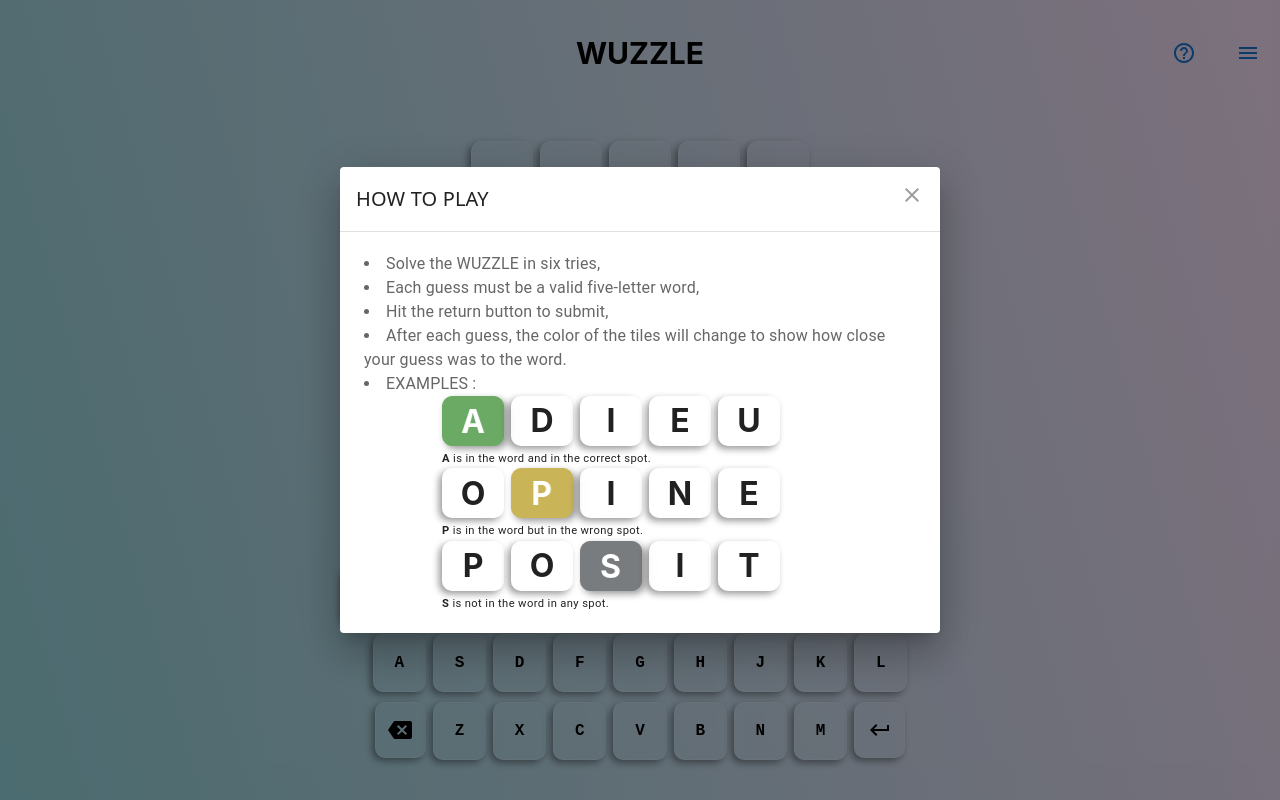
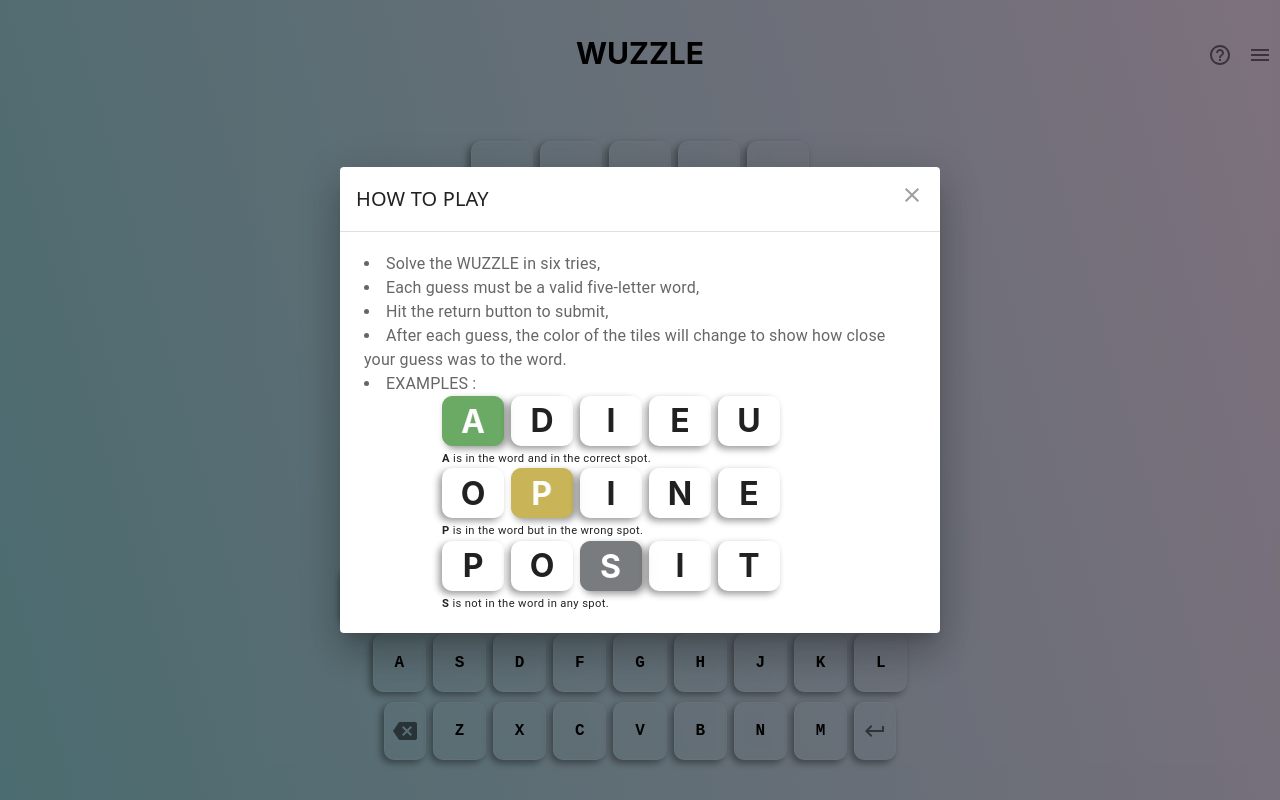
Before and after one commit to srikiranvelpuri/Wuzzle, a React (Create React App) app: page / in a window 1280 px wide. Built offline with nearby package versions, Linux system fonts and the light colour scheme.

Commit message:
minor changes

```diff
--- a/public/serviceWorker.js
+++ b/public/serviceWorker.js
@@ -4,8 +4,8 @@ const urlsToCache = [
   'index.html',
   'manifest.json',
   'assets/icons/favicon.ico',
-  'static/js/main.0824bd2f.js',
-  'static/css/main.8d8e76a6.css',
+  'static/js/main.7e7ebb18.js',
+  'static/css/main.3fcfd8db.css',
 ]
 
 self.addEventListener('install', (e) => {
--- a/src/App.js
+++ b/src/App.js
@@ -5,7 +5,7 @@ import Instructions from './components/Instructions'
 import { ThemeProvider, createTheme } from '@mui/material/styles'
 import wordList from './constants/wordList'
 import CustomDrawer from './components/CustomDrawer'
-import { VIBRATE_PRESS, VIBRATE_ERROR } from './constants/common'
+import { vibrateOnPress } from './utils/common'
 import './App.scss'
 
 const App = () => {
@@ -48,12 +48,12 @@ const App = () => {
   }
 
   const revealAnswer = () => {
-    navigator.vibrate(VIBRATE_PRESS)
+    vibrateOnPress()
     enterBoardData(boardData?.solution)
   }
 
   const handleError = (errMsg) => {
-    navigator.vibrate(VIBRATE_ERROR)
+    vibrateOnPress(true)
 
     setError(true)
     handleMessage(errMsg)
@@ -140,7 +140,7 @@ const App = () => {
           handleError('Not in word list')
           return
         }
-        navigator.vibrate(VIBRATE_PRESS)
+        vibrateOnPress()
         enterBoardData(word)
         setCharArray([])
       } else {
@@ -155,7 +155,7 @@ const App = () => {
       charArray.push(key)
       setCharArray([...charArray])
     }
-    navigator.vibrate(VIBRATE_PRESS)
+    vibrateOnPress()
     enterCurrText(charArray.join('').toLowerCase())
   }
 
--- a/src/App.scss
+++ b/src/App.scss
@@ -53,12 +53,15 @@
 
 button {
   background-color: transparent !important;
+  width: auto !important;
+  height: auto !important;
 }
 
 .header-container {
   display: flex;
   position: relative;
   width: 100%;
+  z-index: 999;
 }
 
 .header-items {
@@ -101,7 +104,7 @@ button {
   color: black;
   position: absolute;
   z-index: 10;
-  top: 5vh;
+  top: 6vh;
   white-space: nowrap;
 }
 
@@ -197,6 +200,8 @@ h2 {
   transform: rotateY(-0.5turn);
   background: #6aaa64;
   color: #fff;
+  backdrop-filter: none !important;
+  -webkit-backdrop-filter: none !important;
 
   .inner-text {
     display: inline-block;
@@ -214,6 +219,8 @@ div[class*='correct'] {
   transform: rotateY(-0.5turn);
   background: #c9b458;
   color: #fff;
+  backdrop-filter: none !important;
+  -webkit-backdrop-filter: none !important;
 
   .inner-text {
     display: inline-block;
@@ -231,6 +238,8 @@ div[class*='present'] {
   transform: rotateY(-0.5turn);
   background: #787c7e;
   color: #fff;
+  backdrop-filter: none !important;
+  -webkit-backdrop-filter: none !important;
 
   .inner-text {
     display: inline-block;
@@ -264,7 +273,7 @@ div[class*='absent'] {
     height: 6vh !important;
   }
 
-  #key {
+  div[id*='-key'] {
     width: 7vw !important;
     height: 7vh !important;
   }
@@ -279,7 +288,7 @@ div[class*='absent'] {
     height: 7vh;
   }
 
-  #key {
+  div[id*='-key'] {
     width: 7vw !important;
     height: 7vh !important;
   }
@@ -293,7 +302,7 @@ div[class*='absent'] {
     height: 7vh;
   }
 
-  #key {
+  div[id*='-key'] {
     width: 4vw !important;
     height: 7vh !important;
   }
@@ -307,7 +316,7 @@ div[class*='absent'] {
     height: 7vh;
   }
 
-  #key {
+  div[id*='-key'] {
     width: 4vw !important;
     height: 7vh !important;
   }
--- a/src/components/CustomAlert.js
+++ b/src/components/CustomAlert.js
@@ -1,7 +1,9 @@
 import React from 'react'
+import Confetti from './Confetti'
 import MuiAlert from '@mui/material/Alert'
-import Confetti from './Confetti'
 import { AlertTitle } from '@mui/material'
+import EmojiEventsIcon from '@mui/icons-material/EmojiEvents'
+import SentimentDissatisfiedIcon from '@mui/icons-material/SentimentDissatisfied'
 
 const Alert = React.forwardRef(function Alert(props, ref) {
   return <MuiAlert elevation={6} ref={ref} {...props} />
@@ -10,19 +12,22 @@ const Alert = React.forwardRef(function Alert(props, ref) {
 const CustomAlert = (props) => {
   const { status, word, tries, alert, content } = props
 
-  const type = status?.includes('W') ? 'success' : 'warning'
+  const type = status?.includes('I') ? 'warning' : status?.includes('W') ? 'success' : 'error'
   const message = status?.includes('W')
     ? tries > 1
-      ? { title: 'Awesome!!', text: 'You solved the wuzzle - ', word: `'${word}' in ${tries} tries 🥳` }
-      : { title: 'Bravo!!', text: 'You solved the wuzzle - ', word: `'${word}' in a single try 😮` }
-    : { title: 'Aw snap', text: 'No more tries left to guess the wuzzle - ', word: `'${word}' 🥲` }
+      ? { title: 'Awesome!!', text: 'You solved the wuzzle - ', word: `'${word}' in ${tries} tries` }
+      : { title: 'Bravo!!', text: 'You solved the wuzzle - ', word: `'${word}' in a single try` }
+    : { title: 'Aw snap', text: 'No more tries left to guess the wuzzle - ', word: `'${word}'` }
 
   const text = alert ? message : content
 
+  const iconMapping = {
+    success: <EmojiEventsIcon fontSize="inherit" />,
+    error: <SentimentDissatisfiedIcon fontSize="inherit" />,
+  }
   return (
-    <Alert variant="" severity={type} sx={{ width: '100%' }}>
-      {text?.title && <AlertTitle>{text?.title}</AlertTitle>}
-      {status === 'WON' && <Confetti />}
+    <Alert variant="" severity={type} sx={{ width: '100%' }} iconMapping={iconMapping}>
+      {status === 'WON' && tries <= 3 && <Confetti />}
       {text?.text} <strong>{text?.word}</strong>
     </Alert>
   )
--- a/src/components/CustomDrawer.js
+++ b/src/components/CustomDrawer.js
@@ -1,7 +1,6 @@
 import React from 'react'
 import Box from '@mui/material/Box'
 import SwipeableDrawer from '@mui/material/SwipeableDrawer'
-import Button from '@mui/material/Button'
 import List from '@mui/material/List'
 import ListItem from '@mui/material/ListItem'
 import ListItemText from '@mui/material/ListItemText'
@@ -45,9 +44,9 @@ const CustomDrawer = (props) => {
     Reset: {
       cond: defaultOpen,
       component: () => (
-        <Button onClick={resetBoard}>
+        <IconButton onClick={resetBoard}>
           <RestartAltIcon />
-        </Button>
+        </IconButton>
       ),
     },
   }
@@ -79,9 +78,9 @@ const CustomDrawer = (props) => {
   )
   return (
     <div>
-      <Button onClick={toggleDrawer(true)}>
+      <IconButton aria-label="menu" onClick={toggleDrawer(true)}>
         <MenuIcon />
-      </Button>
+      </IconButton>
       <SwipeableDrawer anchor={drawPos} open={state} onClose={toggleDrawer(false)} onOpen={toggleDrawer(true)}>
         {list()}
       </SwipeableDrawer>
--- a/src/components/CustomizedDialog.js
+++ b/src/components/CustomizedDialog.js
@@ -56,7 +56,9 @@ const CustomizedDialog = (props) => {
 
   return (
     <div>
-      <Button onClick={handleClickOpen}>{icon}</Button>
+      <IconButton aria-label={title} onClick={handleClickOpen}>
+        {icon}
+      </IconButton>
       <Dialog fullScreen={fullScreen} open={open} onClose={handleClose} aria-labelledby="responsive-dialog-title">
         <BootstrapDialogTitle id="customized-dialog-title" onClose={handleClose}>
           {title}
--- a/src/components/Keyboard.js
+++ b/src/components/Keyboard.js
@@ -2,6 +2,7 @@ import React from 'react'
 import BackspaceIcon from '@mui/icons-material/Backspace'
 import KeyboardReturnIcon from '@mui/icons-material/KeyboardReturn'
 import { start_row, end_row } from '../constants/keys'
+import { IconButton } from '@mui/material'
 import './Keyboard.scss'
 
 const Keyboard = (props) => {
@@ -9,26 +10,24 @@ const Keyboard = (props) => {
   const FirstKeyList = (props) => {
     const { startList } = props
     return (
-      <div id='key-list'>
+      <div id="key-list">
         {startList?.map((item, index) => {
           return (
             <div
-              id='key'
+              id={`${index}-key`}
               key={`${index}:${item}`}
               className={`${
                 boardData && boardData.correctChar.includes(item.toLowerCase())
                   ? 'key-correct'
-                  : boardData &&
-                    boardData.presentChar.includes(item.toLowerCase())
+                  : boardData && boardData.presentChar.includes(item.toLowerCase())
                   ? 'key-present'
-                  : boardData &&
-                    boardData.absentChar.includes(item.toLowerCase())
+                  : boardData && boardData.absentChar.includes(item.toLowerCase())
                   ? 'key-absent'
                   : ''
               }`}
               onClick={() => handleClick(item)}
             >
-              <span className='key-data'>{item}</span>
+              <span className="key-data">{item}</span>
             </div>
           )
         })}
@@ -39,41 +38,39 @@ const Keyboard = (props) => {
   const LastKeyList = (props) => {
     const { endList } = props
     return (
-      <div id='key-list'>
-        <button id='key' onClick={() => handleClick('Backspace')}>
+      <div id="key-list">
+        <IconButton id="delete-key" aria-label="delete" onClick={() => handleClick('Backspace')}>
           <BackspaceIcon />
-        </button>
+        </IconButton>
         {endList?.map((item, index) => {
           return (
             <div
-              id='key'
+              id={`${index}-key`}
               key={`${index}:${item}`}
               className={`${
                 boardData && boardData.correctChar.includes(item.toLowerCase())
                   ? 'key-correct'
-                  : boardData &&
-                    boardData.presentChar.includes(item.toLowerCase())
+                  : boardData && boardData.presentChar.includes(item.toLowerCase())
                   ? 'key-present'
-                  : boardData &&
-                    boardData.absentChar.includes(item.toLowerCase())
+                  : boardData && boardData.absentChar.includes(item.toLowerCase())
                   ? 'key-absent'
                   : ''
               }`}
               onClick={() => handleClick(item)}
             >
-              <span className='key-data'>{item}</span>
+              <span className="key-data">{item}</span>
             </div>
           )
         })}
-        <button id='key' onClick={() => handleClick('Enter')}>
+        <IconButton aria-label="enter" id="enter-key" onClick={() => handleClick('Enter')}>
           <KeyboardReturnIcon />
-        </button>
+        </IconButton>
       </div>
     )
   }
 
   return (
-    <div id='keyboard'>
+    <div id="keyboard">
       {start_row.map((item, index) => {
         return <FirstKeyList key={index} startList={item} />
       })}
--- a/src/components/Keyboard.scss
+++ b/src/components/Keyboard.scss
@@ -10,7 +10,8 @@
   padding: 5px;
   gap: 7px;
 
-  #key {
+  div,
+  button[id*='-key'] {
     width: 12vw;
     height: 5vh;
     display: flex;
--- /dev/null
+++ b/src/utils/common.js
@@ -0,0 +1,8 @@
+import { VIBRATE_PRESS, VIBRATE_ERROR } from '../constants/common'
+
+export const vibrateOnPress = (isError = false) => {
+  const canVibrate = navigator.vibrate
+  if (canVibrate) {
+    navigator.vibrate(isError ? VIBRATE_ERROR : VIBRATE_PRESS)
+  } else return
+}
```
